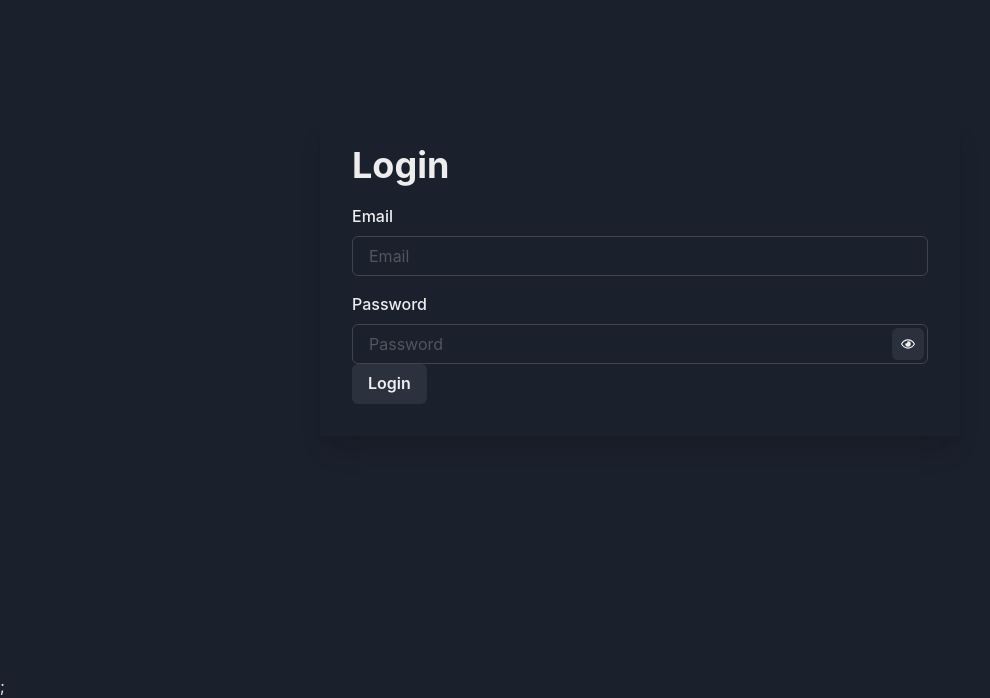
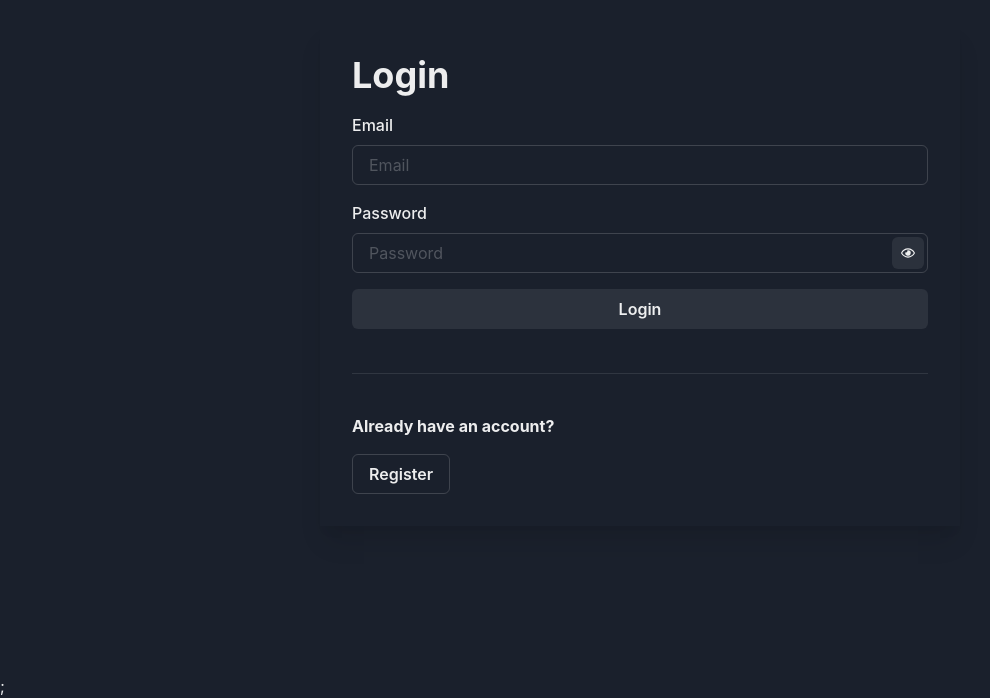
Before and after one commit to JCarlosLucio/password-vault, a Next.js app in the folder apps/client/: page / in a window 1280 px wide. Shown: the part 126-824 px from the top of the page, without its empty margins (0-990 px from the left). Built offline with nearby package versions, Linux system fonts and the light colour scheme; no server answers.

Commit message:
Add button for going to Register form

```diff
--- a/apps/client/src/components/LoginForm.tsx
+++ b/apps/client/src/components/LoginForm.tsx
@@ -1,13 +1,16 @@
 import {
   Button,
+  Divider,
+  Flex,
   FormControl,
   FormErrorMessage,
   FormLabel,
   Heading,
   Input,
+  Text,
 } from '@chakra-ui/react';
 import { useMutation } from '@tanstack/react-query';
-import { Dispatch, SetStateAction } from 'react';
+import { Dispatch, MouseEvent, SetStateAction } from 'react';
 import { useForm } from 'react-hook-form';
 
 import { loginUser } from '../api';
@@ -48,6 +51,10 @@ const LoginForm = ({
       setStep('vault');
     },
   });
+
+  const goToRegister = (_e: MouseEvent<HTMLButtonElement>) =>
+    setStep('register');
+
   return (
     <FormWrapper
       onSubmit={handleSubmit(() => {
@@ -102,9 +109,21 @@ const LoginForm = ({
         </FormErrorMessage>
       </FormControl>
 
-      <Button type="submit" isLoading={isSubmitting}>
-        Login
-      </Button>
+      <Flex direction="column" mt="4">
+        <Button type="submit" isLoading={isSubmitting}>
+          Login
+        </Button>
+      </Flex>
+
+      <Flex direction="column" alignItems="start" gap="4" mt="5">
+        <Divider mt="6" mb="6" />
+        <Text fontSize="md" as="b">
+          Already have an account?
+        </Text>
+        <Button variant="outline" onClick={goToRegister}>
+          Register
+        </Button>
+      </Flex>
     </FormWrapper>
   );
 };
```
